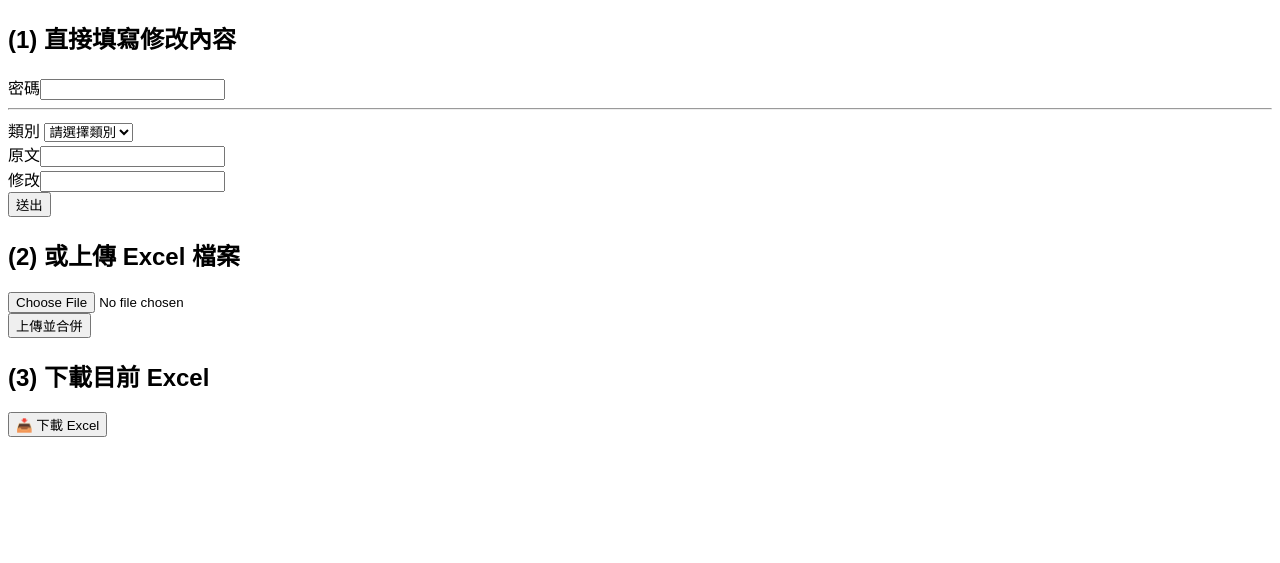
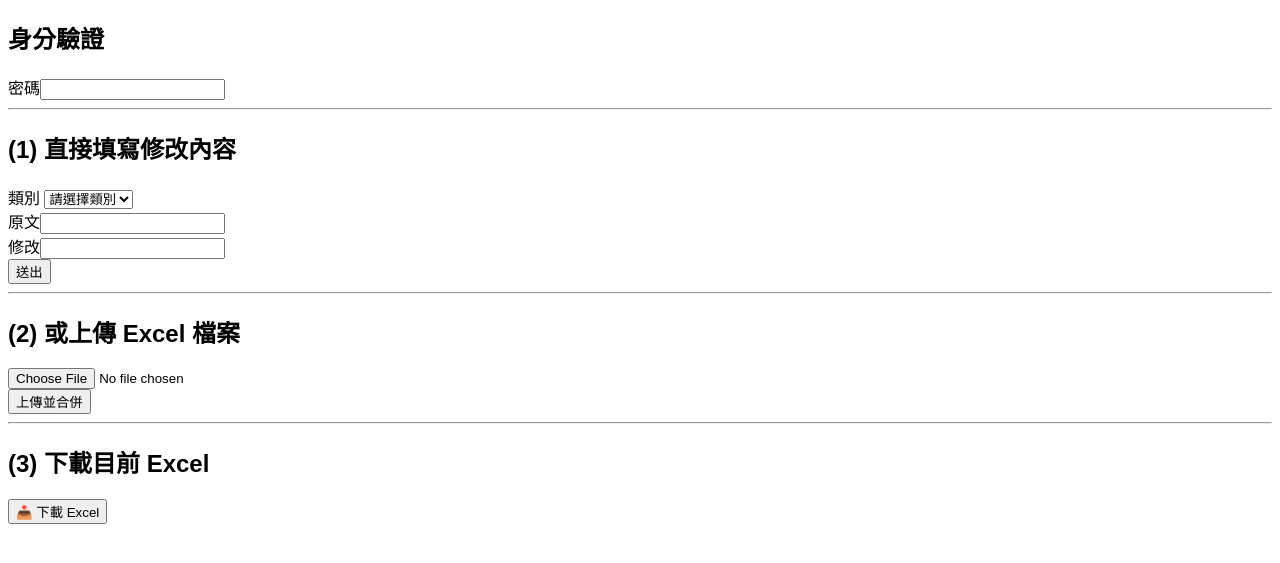
Before and after one commit to windmail1975/edit-review, a Flask app: page / in a window 1280 px wide. Shown: the top 563 px of the page. Run offline with Flask 3, Linux system fonts and the light colour scheme.

Commit message:
Update index.html

```diff
--- a/templates/index.html
+++ b/templates/index.html
@@ -43,10 +43,11 @@
   </style>
 </head>
 <body>
-  <h2>(1) 直接填寫修改內容</h2>
+  <h2>身分驗證</h2>
   <form id="submit-form" method="POST" action="/submit">
     <label>密碼</label><input type="password" name="password" id="user-password" required><br>
     <hr>
+    <h2>(1) 直接填寫修改內容</h2>
     <label>類別</label>
     <select name="category" required>
       <option value="">請選擇類別</option>
@@ -58,13 +59,13 @@
     <label>修改</label><input type="text" name="after" required><br>
     <button type="submit">送出</button>
   </form>
-
+  <hr>
   <h2>(2) 或上傳 Excel 檔案</h2>
   <form id="upload-form" method="POST" action="/upload_excel" enctype="multipart/form-data">
     <input type="file" name="excel_file" accept=".xlsx" required><br>
     <button type="submit">上傳並合併</button>
   </form>
-
+  <hr>
   <h2>(3) 下載目前 Excel</h2>
   <button onclick="downloadExcel()">📥 下載 Excel</button>
 
```
